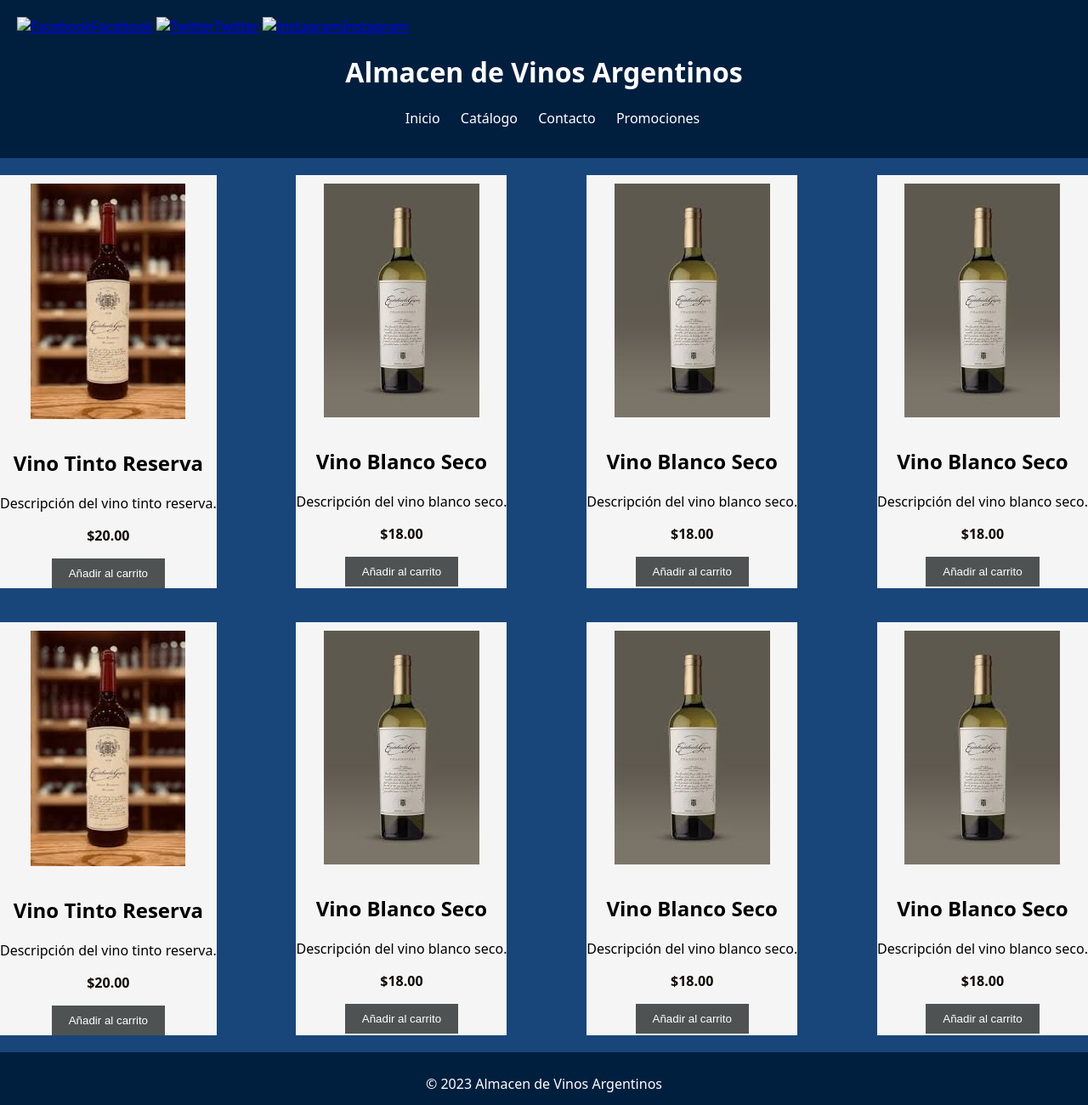
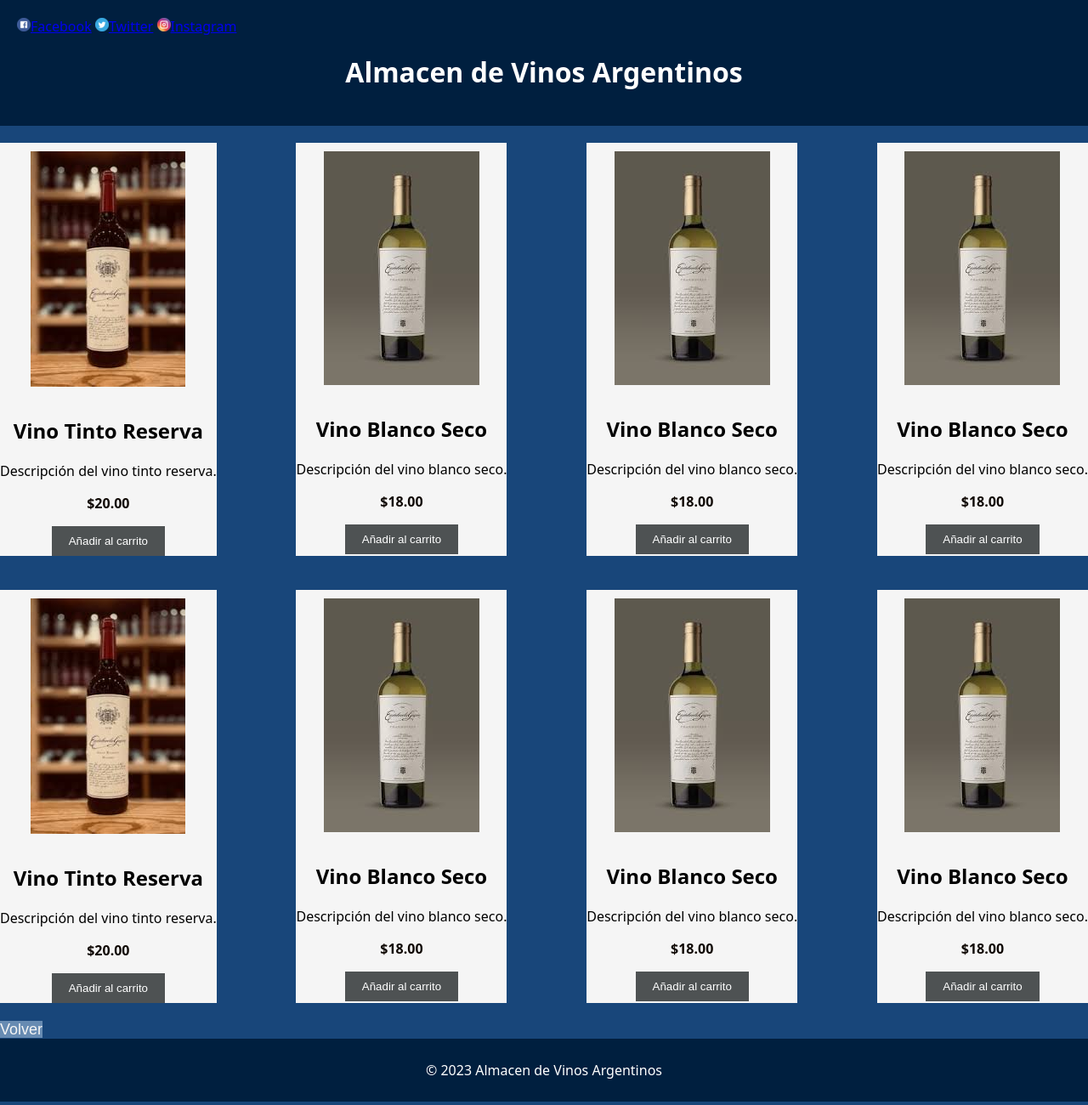
Before and after one commit to MelinaDiazK/TP-CaC-Vinos-Argentinos, a plain HTML site: page pages/catalogo.html in a window 1280 px wide. Shown: the whole page at 85% size. Drawn offline with Linux system fonts and the light colour scheme.

Commit message:
agregue boton volver

```diff
--- a/css/estilos.css
+++ b/css/estilos.css
@@ -3,23 +3,27 @@ body {
     font-family: system-ui, -apple-system, BlinkMacSystemFont, 'Segoe UI', Roboto, Oxygen, Ubuntu, Cantarell, 'Open Sans', 'Helvetica Neue', sans-serif, sans-serif;
     margin: 0;
     padding: 0;
-   background-color: #18467A  ;
+    background-color: #18467A;
 }
 
 header {
 
-    background-color:#001F3F;
-    color:#fff ;
+    background-color: #001F3F;
+    color: #fff;
     padding: 20px;
     text-align: center;
 
 
 }
+
 .top-bar {
     display: flex;
     justify-content: space-between;
     align-items: center;
     margin-bottom: 20px;
+
+
+
 }
 
 .contact-info p {
@@ -59,7 +63,7 @@ main {
     /*border: 1px solid #9A031E;*/
     margin: 20px 0px;
     text-align: center;
-   background-color:#F5F5F5;
+    background-color: #F5F5F5;
 }
 
 
@@ -68,7 +72,7 @@ main {
 .producto img {
     max-width: 100%;
     height: auto;
-    padding: 10px ;
+    padding: 10px;
 }
 
 .precio {
@@ -85,34 +89,37 @@ button {
 }
 
 button:hover {
-    background-color:#001F3F;
+    background-color: #001F3F;
 }
 
 footer {
-    background-color:#001F3F ;
+    background-color: #001F3F;
     color: #fff;
     text-align: center;
     padding: 10px 0;
 }
 
-.edicion-especial{
-    display:flex;
+.edicion-especial {
+    display: flex;
     flex-direction: column;
-    text-align:center ;
+    text-align: center;
     /*border: 1px solid #9A031E;*/
-    margin-bottom: 20px ;
+    margin-bottom: 20px;
     padding: 20px;
-    background-color:#F5F5F5;
-}
-.texto{
     background-color: #F5F5F5;
 }
-.bodegas{
+
+.texto {
+    background-color: #F5F5F5;
+}
+
+.bodegas {
 
     text-align: center;
     background-color: white;
 }
-.texto{
+
+.texto {
     background-color: white;
 }
 
@@ -141,7 +148,7 @@ textarea {
 }
 
 button {
-    background-color:#4e5253;
+    background-color: #4e5253;
     color: #fff;
     padding: 10px 20px;
     border: none;
@@ -149,12 +156,22 @@ button {
 }
 
 button:hover {
-    background-color:#001F3F ;
+    background-color: #001F3F;
 }
 
 footer {
-    background-color:#001F3F;
+    background-color: #001F3F;
     color: #fff;
     text-align: center;
     padding: 10px 0;
 }
+
+.botton {
+    display: inline;
+    background-color:#678bb2;
+    text-decoration: none;
+    text-align:right;
+    font-size: large;
+    font-family: Arial, Helvetica, sans-serif;
+    color: #F5F5F5;
+}
--- a/pages/catalogo.html
+++ b/pages/catalogo.html
@@ -10,23 +10,21 @@
     <header>
         <div class="top-bar">
             <div class="social-icons">
-                <a href="img/face-ico.png"><img src="img/face.ico" alt="Facebook">Facebook</a>
-                <a href="img/tw-ico.png"><img src="img/tw.ico" alt="Twitter">Twitter</a>
-                <a href="img/insta-ico.png"><img src="img/inst.ico" alt="Instagram">Instagram</a>
+                <a href="#"><img src="../img/face.ico" alt="Facebook">Facebook</a>
+                <a href="#"><img src="../img/tw.ico" alt="Twitter">Twitter</a>
+                <a href="#"><img src="../img/inst.ico" alt="Instagram">Instagram</a>
             </div>
+        </div>
+                <h1>Almacen de Vinos Argentinos</h1>
 
-        </div>
 
-        <h1>Almacen de Vinos Argentinos</h1>
-        <nav>
-            <ul>
-                <li><a href="../index.html">Inicio</a></li>
-                <li><a href="catalogo.html">Catálogo</a></li>
-                <li><a href="contacto.html">Contacto</a></li>
-                <li><a href="NuestrasBodegas.html">Promociones</a></li>
-            </ul>
-        </nav>
+
+
+
+
+
     </header>
+
 
     <section class="catalogo">
         <article class="producto">
@@ -95,7 +93,11 @@
             <button>Añadir al carrito</button>
         </article>
         <!-- Agregar más productos aquí -->
+
     </section>
+    <div>
+        <a href="../index.html" class="botton">Volver</a>
+    </div>
 
     <footer>
         <p>&copy; 2023 Almacen de Vinos Argentinos</p>
```
Also changed, not shown: css/estilos-contac.css (+5 -12 lines), index.html (+5 -4 lines), pages/NuestrasBodegas.html (+6 -2 lines), pages/contacto.html (+3 -0 lines).
